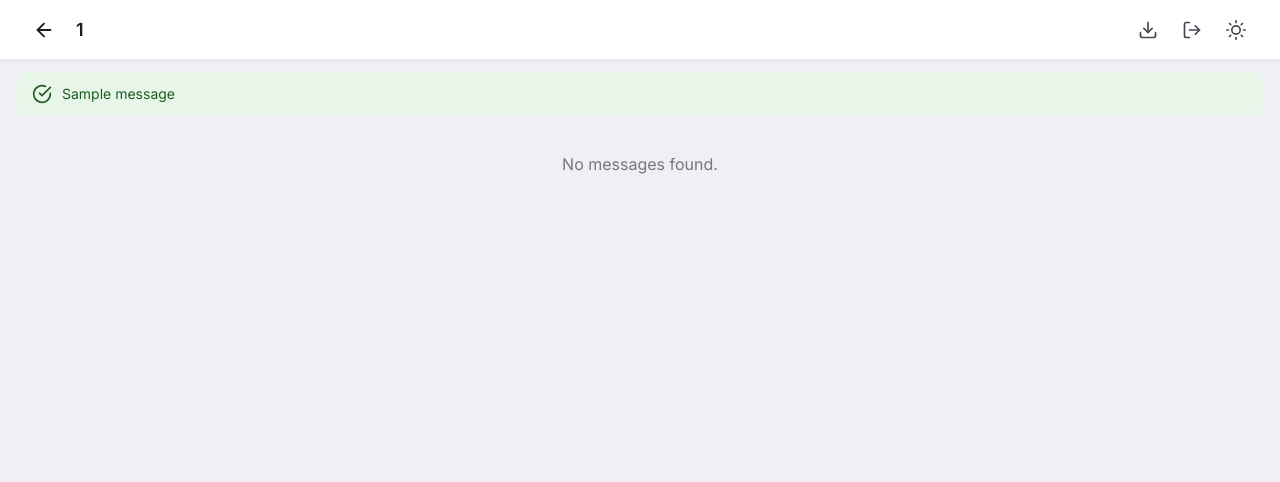
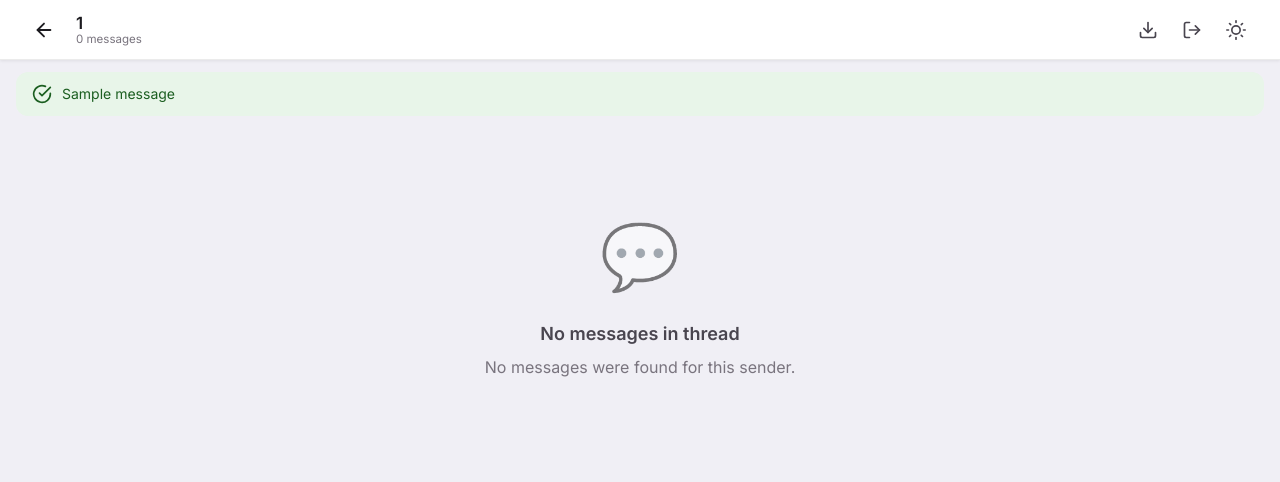
Before and after one commit to MalayPalace/sms-viewer, a Flask app: page /thread/1 in a window 1280 px wide. Shown: the top 482 px of the page. Run offline with Flask 3, Linux system fonts and the light colour scheme; the visitor is signed in with stand-in values (Sample User, id 1); data comes from the database, SQL or seed files in the repository; tables that the repository leaves empty hold one stand-in row (values such as "Sample post"); one stand-in notice (Sample message) is shown; parts of the project's set-up code (start-up, migrations or seed data) failed here and were passed over.

Commit message:
Implement view layer and search API call for message and thread view

```diff
--- a/src/sms_viewer/static/css/style.css
+++ b/src/sms_viewer/static/css/style.css
@@ -221,6 +221,28 @@ img { max-width: 100%; display: block; }
   text-overflow: ellipsis;
 }
 
+.navbar__conversation-title {
+  display: flex;
+  flex-direction: column;
+  overflow: hidden;
+}
+
+.navbar__address {
+  font-size: 1.05rem;
+  font-weight: 600;
+  line-height: 1.2;
+  text-overflow: ellipsis;
+  overflow: hidden;
+  white-space: nowrap;
+}
+
+.navbar__subtitle {
+  font-size: 0.72rem;
+  color: var(--text-tertiary);
+  font-weight: 400;
+  line-height: 1.2;
+}
+
 .navbar__actions {
   display: flex;
   align-items: center;
--- a/src/sms_viewer/static/js/app.js
+++ b/src/sms_viewer/static/js/app.js
@@ -1,12 +1,15 @@
 /**
  * SMS Viewer — Main JavaScript
- * Handles theme toggling, entity copy-to-clipboard, and basic UI interactions.
+ * Handles theme toggling, entity copy-to-clipboard, live thread filtering,
+ * and paginated infinite scroll.
  */
 
 document.addEventListener('DOMContentLoaded', () => {
     initThemeToggle();
     initEntityCopy();
     initSearchClear();
+    initThreadSearch();
+    initThreadPagination();
 });
 
 // -----------------------------------------------------------------------------
@@ -38,7 +41,6 @@ function initThemeToggle() {
 // Copy to Clipboard (for Entity Highlights)
 // -----------------------------------------------------------------------------
 function initEntityCopy() {
-    // We attach the listener to the document to handle dynamically loaded content
     document.addEventListener('click', async (e) => {
         const entitySpan = e.target.closest('.entity[data-copy]');
         if (!entitySpan) return;
@@ -51,7 +53,6 @@ function initEntityCopy() {
             showCopyToast(`Copied: ${textToCopy}`);
         } catch (err) {
             console.error('Failed to copy text: ', err);
-            // Fallback for older browsers
             const textArea = document.createElement('textarea');
             textArea.value = textToCopy;
             document.body.appendChild(textArea);
@@ -78,8 +79,6 @@ function showCopyToast(message) {
     }
 
     toast.textContent = message;
-
-    // Trigger reflow to restart animation
     toast.classList.remove('copy-toast--visible');
     void toast.offsetWidth;
     toast.classList.add('copy-toast--visible');
@@ -91,7 +90,7 @@ function showCopyToast(message) {
 }
 
 // -----------------------------------------------------------------------------
-// Search Bar UX
+// Search Bar UX & Live Thread Filter
 // -----------------------------------------------------------------------------
 function initSearchClear() {
     const searchInput = document.getElementById('search-input');
@@ -102,7 +101,120 @@ function initSearchClear() {
     clearBtn.addEventListener('click', () => {
         searchInput.value = '';
         searchInput.focus();
-        // Trigger input event to re-filter results if needed
         searchInput.dispatchEvent(new Event('input'));
     });
 }
+
+function initThreadSearch() {
+    const searchInput = document.getElementById('search-input');
+    const threadList = document.getElementById('thread-list');
+    const noResultsMsg = document.getElementById('search-no-results');
+
+    if (!searchInput || !threadList) return;
+
+    searchInput.addEventListener('input', () => {
+        const query = searchInput.value.trim().toLowerCase();
+        const threadItems = threadList.querySelectorAll('.thread-item');
+        let visibleCount = 0;
+
+        threadItems.forEach(item => {
+            const address = item.getAttribute('data-address') || '';
+            const body = item.getAttribute('data-body') || '';
+
+            if (!query || address.includes(query) || body.includes(query)) {
+                item.closest('li').style.display = '';
+                visibleCount++;
+            } else {
+                item.closest('li').style.display = 'none';
+            }
+        });
+
+        if (noResultsMsg) {
+            noResultsMsg.style.display = (visibleCount === 0 && query.length > 0) ? 'block' : 'none';
+        }
+
+        const paginationWrap = document.getElementById('pagination-wrap');
+        if (paginationWrap) {
+            paginationWrap.style.display = query.length > 0 ? 'none' : '';
+        }
+    });
+}
+
+// -----------------------------------------------------------------------------
+// Infinite Scroll / Load More for Thread List
+// -----------------------------------------------------------------------------
+function initThreadPagination() {
+    const loadMoreBtn = document.getElementById('load-more-btn');
+    const threadList = document.getElementById('thread-list');
+    const paginationWrap = document.getElementById('pagination-wrap');
+
+    if (!loadMoreBtn || !threadList) return;
+
+    loadMoreBtn.addEventListener('click', async () => {
+        const currentPage = parseInt(loadMoreBtn.getAttribute('data-page') || '1', 10);
+        const nextPage = currentPage + 1;
+        const btnText = document.getElementById('load-more-text');
+
+        loadMoreBtn.disabled = true;
+        if (btnText) btnText.textContent = 'Loading conversations...';
+
+        try {
+            const resp = await fetch(`/api/threads?page=${nextPage}&limit=30`);
+            if (!resp.ok) throw new Error('Network error');
+
+            const data = await resp.json();
+            if (data.threads && data.threads.length > 0) {
+                data.threads.forEach(t => {
+                    const li = document.createElement('li');
+                    const unreadClass = (t.unread_count && t.unread_count > 0) ? 'thread-item--unread' : '';
+                    const youPrefix = (t.last_type === 2) ? '<span class="thread-preview__prefix">You: </span>' : '';
+                    const badge = (t.unread_count && t.unread_count > 0)
+                        ? `<span class="thread-badge thread-badge--unread" title="${t.unread_count} unread">${t.unread_count}</span>`
+                        : `<span class="thread-badge" title="${t.message_count} messages">${t.message_count}</span>`;
+
+                    li.innerHTML = `
+                        <a href="/thread/${encodeURIComponent(t.address)}" class="thread-item ${unreadClass}" data-address="${escapeHtml(t.address.toLowerCase())}" data-body="${escapeHtml((t.last_body || '').toLowerCase())}">
+                            <div class="thread-avatar avatar-color-${t.avatar_color}" aria-hidden="true">
+                                ${escapeHtml(t.avatar_initial)}
+                            </div>
+                            <div class="thread-info">
+                                <div class="thread-header">
+                                    <span class="thread-name">${escapeHtml(t.address)}</span>
+                                    <span class="thread-time">${escapeHtml(t.formatted_time || '')}</span>
+                                </div>
+                                <div class="thread-preview">${youPrefix}${escapeHtml(t.last_body || '')}</div>
+                            </div>
+                            <div class="thread-meta">
+                                ${badge}
+                            </div>
+                        </a>
+                    `;
+                    threadList.appendChild(li);
+                });
+
+                loadMoreBtn.setAttribute('data-page', nextPage.toString());
+            }
+
+            if (!data.has_more) {
+                if (paginationWrap) paginationWrap.style.display = 'none';
+            } else {
+                loadMoreBtn.disabled = false;
+                if (btnText) btnText.textContent = 'Load More Conversations';
+            }
+        } catch (err) {
+            console.error('Failed to load more threads:', err);
+            loadMoreBtn.disabled = false;
+            if (btnText) btnText.textContent = 'Retry Loading';
+        }
+    });
+}
+
+function escapeHtml(str) {
+    if (!str) return '';
+    return str
+        .replace(/&/g, '&amp;')
+        .replace(/</g, '&lt;')
+        .replace(/>/g, '&gt;')
+        .replace(/"/g, '&quot;')
+        .replace(/'/g, '&#039;');
+}
--- a/src/sms_viewer/templates/conversation.html
+++ b/src/sms_viewer/templates/conversation.html
@@ -3,26 +3,73 @@
 {% block title %}{{ address }} - SMS Viewer{% endblock %}
 
 {% block navbar_back %}
-<a href="{{ url_for('views.threads') }}" class="navbar__back" aria-label="Back to threads">
+<a href="{{ url_for('views.threads') }}" class="navbar__back" aria-label="Back to threads" title="Back to conversations">
     <svg xmlns="http://www.w3.org/2000/svg" viewBox="0 0 24 24" fill="none" stroke="currentColor" stroke-width="2" stroke-linecap="round" stroke-linejoin="round"><line x1="19" y1="12" x2="5" y2="12"></line><polyline points="12 19 5 12 12 5"></polyline></svg>
 </a>
 {% endblock %}
 
-{% block navbar_title %}{{ address }}{% endblock %}
+{% block navbar_title %}
+<div class="navbar__conversation-title">
+    <div class="navbar__address">{{ address }}</div>
+    <div class="navbar__subtitle">{{ total_count }} message{% if total_count != 1 %}s{% endif %}</div>
+</div>
+{% endblock %}
+
+{% block navbar_actions %}
+<div class="navbar__actions">
+    <!-- Theme Toggle inherited from base if needed, or back to base -->
+    {{ super() }}
+</div>
+{% endblock %}
 
 {% block content %}
-<div class="conversation">
-    {% if messages %}
-        {% for message in messages %}
-            <div class="message-row {% if message.type == 2 %}message-row--out{% else %}message-row--in{% endif %}">
-                <div class="message-bubble">
-                    {{ message.body }}
-                    <span class="message-time">{{ message.date }}</span>
+<div class="conversation" id="conversation-container">
+    {% if date_groups %}
+        {% for date_label, msgs in date_groups %}
+            <!-- Date Separator -->
+            <div class="date-separator">
+                <span class="date-separator__label">{{ date_label }}</span>
+            </div>
+
+            <!-- Messages for this day -->
+            {% for message in msgs %}
+                <div class="message-row {% if message.type == 2 %}message-row--out{% else %}message-row--in{% endif %}" id="msg-{{ message.id }}">
+                    <div class="message-bubble">
+                        <div class="message-text">{{ message.body }}</div>
+                        <div class="message-meta">
+                            <span class="message-time">{{ message.date | format_time }}</span>
+                            {% if message.type == 2 %}
+                                <span class="message-status" title="Sent">
+                                    <svg xmlns="http://www.w3.org/2000/svg" width="12" height="12" viewBox="0 0 24 24" fill="none" stroke="currentColor" stroke-width="2.5" stroke-linecap="round" stroke-linejoin="round"><polyline points="20 6 9 17 4 12"></polyline></svg>
+                                </span>
+                            {% endif %}
+                        </div>
+                    </div>
                 </div>
-            </div>
+            {% endfor %}
         {% endfor %}
+        <div id="bottom-anchor"></div>
     {% else %}
-        <p class="text-center text-muted mt-24">No messages found.</p>
+        <div class="thread-empty">
+            <div class="thread-empty__icon">💬</div>
+            <h2 class="thread-empty__title">No messages in thread</h2>
+            <p class="text-muted">No messages were found for this sender.</p>
+        </div>
     {% endif %}
 </div>
 {% endblock %}
+
+{% block scripts %}
+<script>
+document.addEventListener('DOMContentLoaded', () => {
+    // Auto-scroll to the latest message at bottom of conversation
+    const container = document.getElementById('conversation-container');
+    const anchor = document.getElementById('bottom-anchor');
+    if (anchor) {
+        anchor.scrollIntoView({ behavior: 'auto' });
+    } else if (container) {
+        container.scrollTop = container.scrollHeight;
+    }
+});
+</script>
+{% endblock %}
--- a/src/sms_viewer/views/views.py
+++ b/src/sms_viewer/views/views.py
@@ -9,6 +9,7 @@ from flask import Blueprint, current_app, render_template
 
 from sms_viewer.database.db_helper import DatabaseHelper
 from sms_viewer.rest.auth import login_required
+from sms_viewer.utils import group_messages_by_date
 
 views_bp = Blueprint("views", __name__)
 
@@ -24,8 +25,17 @@ def _get_db_helper() -> DatabaseHelper:
 def threads():
     """Thread list view — the main inbox screen."""
     db_helper = _get_db_helper()
-    rows = db_helper.get_threads()
-    return render_template("threads.html", threads=rows)
+    initial_limit = 50
+    rows = db_helper.get_threads(limit=initial_limit, offset=0)
+    total_count = db_helper.get_threads_count()
+    has_more = len(rows) < total_count
+
+    return render_template(
+        "threads.html",
+        threads=rows,
+        total_count=total_count,
+        has_more=has_more,
+    )
 
 
 @views_bp.route("/thread/<path:address>")
@@ -33,8 +43,19 @@ def threads():
 def conversation(address: str):
     """Conversation view for a single sender/address."""
     db_helper = _get_db_helper()
+    # Mark messages as read when viewing conversation
+    db_helper.mark_thread_read(address)
+
     messages = db_helper.get_messages_by_address(address)
-    return render_template("conversation.html", address=address, messages=messages)
+    date_groups = group_messages_by_date(messages)
+
+    return render_template(
+        "conversation.html",
+        address=address,
+        messages=messages,
+        date_groups=date_groups,
+        total_count=len(messages),
+    )
 
 
 @views_bp.route("/search")
```
Also changed, not shown: other parts of src/sms_viewer/static/css/style.css (+36 -4 lines), docs/implementation_plan_2026-09-12.md (+9 -7 lines), src/sms_viewer/templates/threads.html (+38 -11 lines).
